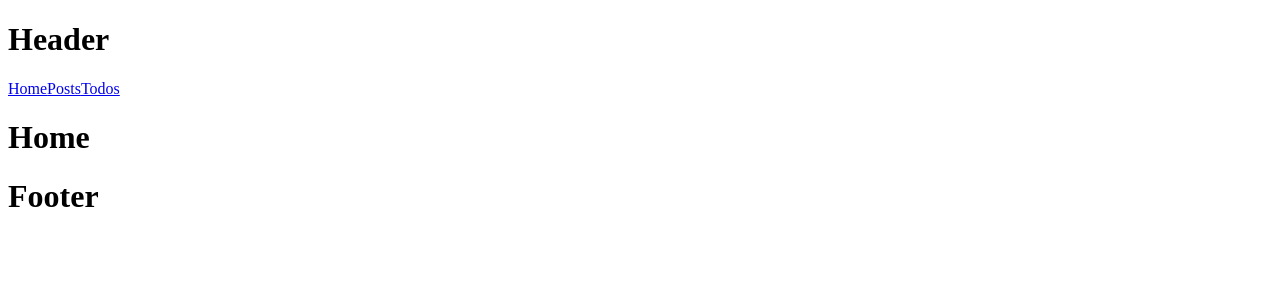
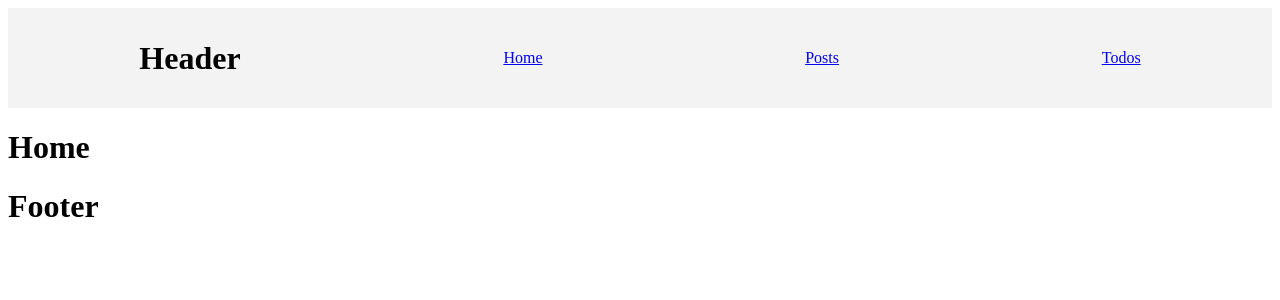
Before and after one commit to SteffenKraft/react-redux-app-2022, a React (Create React App) app: page / in a window 1280 px wide. Shown: the top 300 px of the page. Built offline with nearby package versions, Linux system fonts and the light colour scheme.

Commit message:
adding styled-components

```diff
--- a/package.json
+++ b/package.json
@@ -14,6 +14,7 @@
     "react-dom": "^18.1.0",
     "react-router-dom": "6",
     "react-scripts": "5.0.1",
+    "styled-components": "^5.3.5",
     "typescript": "^4.4.2",
     "web-vitals": "^2.1.0"
   },
@@ -40,5 +41,8 @@
       "last 1 firefox version",
       "last 1 safari version"
     ]
+  },
+  "devDependencies": {
+    "@types/styled-components": "^5.1.25"
   }
 }
--- /dev/null
+++ b/src/components/header/Header.styled.ts
@@ -0,0 +1,9 @@
+import styled from "styled-components";
+
+export const Header = styled.header`
+  height: 100px;
+  background-color: #f3f3f3;
+  display: flex;
+  justify-content: space-around;
+  align-items: center;
+`;
--- a/src/components/header/Header.tsx
+++ b/src/components/header/Header.tsx
@@ -1,12 +1,13 @@
 import { Link } from "react-router-dom";
+import * as Styled from "./Header.styled";
 
 const Header = (): JSX.Element => (
-  <>
+  <Styled.Header>
     <h1>Header</h1>
     <Link to="/">Home</Link>
     <Link to="/posts">Posts</Link>
     <Link to="/todos">Todos</Link>
-  </>
+  </Styled.Header>
 );
 
 export default Header;
```
Also changed, not shown: 1 other file (tests, documents, lock files or other folders).
